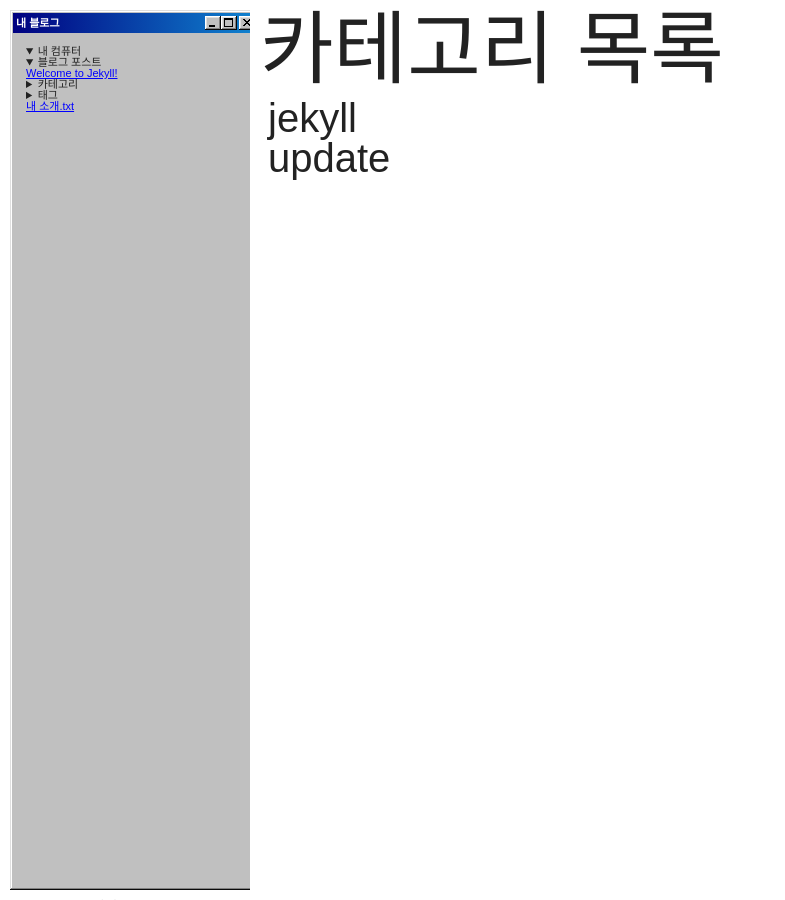
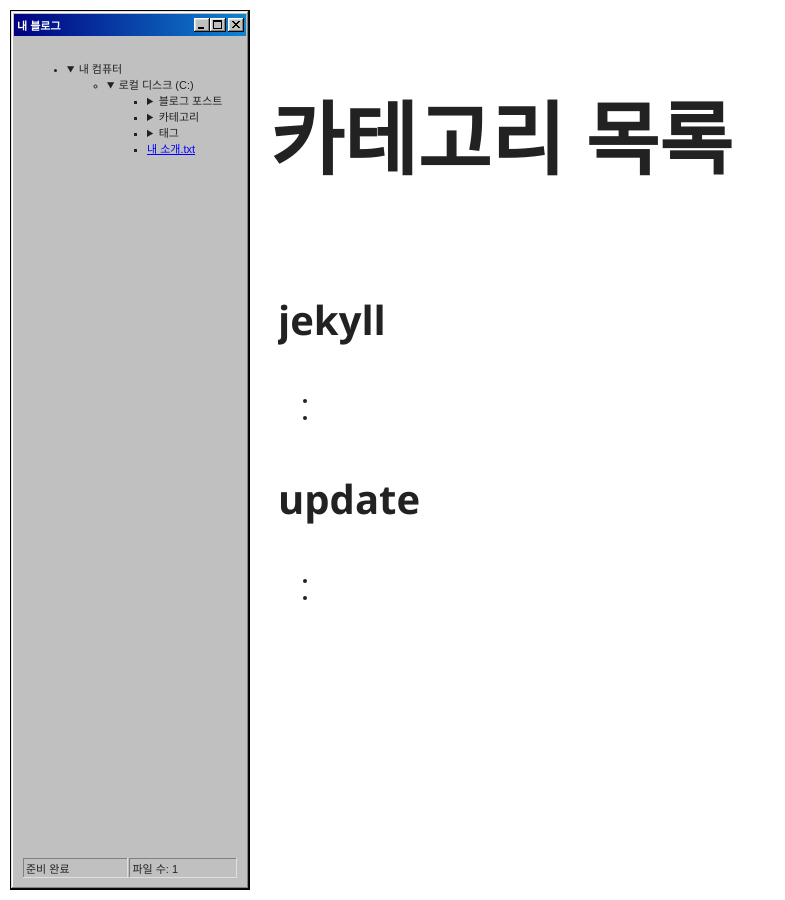
Before and after one commit to shinjeha/shinjeha.github.io, a Jekyll site: the page built from categories.html, in a window 1280 px wide. Shown: the whole page, without its empty margins (0-785 px from the left). Built offline with Jekyll 4.4.1, drawn with Linux system fonts in a browser that asks for light colours; some web fonts are replaced.

Commit message:
test commit

```diff
--- a/_includes/explorer_sidebar.html
+++ b/_includes/explorer_sidebar.html
@@ -1,4 +1,4 @@
-<div class="window" style="width: 250px; height: 100%;">
+<div class="window">
     <div class="title-bar">
         <div class="title-bar-text">내 블로그</div>
         <div class="title-bar-controls">
@@ -7,8 +7,8 @@
             <button aria-label="Close"></button>
         </div>
     </div>
-    <div class="window-body" style="display: flex; flex-direction: column; height: 100%; overflow: hidden;">
-        <div class="tree-view" style="flex-grow: 1; overflow-y: auto; padding: 5px;">
+    <div class="window-body">
+        <div class="tree-view">
             <ul>
                 <li>
                     <details open>
@@ -16,10 +16,15 @@
                         <ul>
                             <li>
                                 <details open>
+                                    <summary>로컬 디스크 (C:)</summary>
+                                    <ul>
+                                        <li>
+                                            <details>
                                                 <summary>블로그 포스트</summary>
                                                 <ul>
                                                     {% for post in site.posts %}
-                                        <li><a href="{{ post.url | relative_url }}">{{ post.title }}</a></li>
+                                                    <li><a href="{{ post.url | relative_url }}">{{ post.title }}</a>
+                                                    </li>
                                                     {% endfor %}
                                                 </ul>
                                             </details>
@@ -42,8 +48,8 @@
                                                 <ul>
                                                     {% assign tags = site.tags | sort %}
                                                     {% for tag in tags %}
-                                        <li><a href="{{ site.baseurl }}/tags/#{{ tag | first | slugify }}">{{ tag |
-                                                first }} ({{ tag | last | size }})</a></li>
+                                                    <li><a href="{{ site.baseurl }}/tags/#{{ tag | first | slugify }}">{{
+                                                            tag | first }} ({{ tag | last | size }})</a></li>
                                                     {% endfor %}
                                                 </ul>
                                             </details>
@@ -53,8 +59,11 @@
                                 </details>
                             </li>
                         </ul>
+                    </details>
+                </li>
+            </ul>
         </div>
-        <div class="status-bar" style="flex-shrink: 0;"> {# flex-shrink:0 추가 #}
+        <div class="status-bar">
             <p class="status-bar-field">준비 완료</p>
             <p class="status-bar-field">파일 수: {{ site.posts | size }}</p>
         </div>
--- a/_includes/head.html
+++ b/_includes/head.html
@@ -7,163 +7,9 @@
     <meta name="description"
         content="{% if page.excerpt %}{{ page.excerpt | strip_html | strip_newlines | truncate: 160 }}{% else %}{{ site.description }}{% endif %}">
 
-    <style>
-        /* Reset default browser styles */
-        html,
-        body,
-        div,
-        span,
-        applet,
-        object,
-        iframe,
-        h1,
-        h2,
-        h3,
-        h4,
-        h5,
-        h6,
-        p,
-        blockquote,
-        pre,
-        a,
-        abbr,
-        acronym,
-        address,
-        big,
-        cite,
-        code,
-        del,
-        dfn,
-        em,
-        img,
-        ins,
-        kbd,
-        q,
-        s,
-        samp,
-        small,
-        strike,
-        strong,
-        sub,
-        sup,
-        tt,
-        var,
-        b,
-        u,
-        i,
-        center,
-        dl,
-        dt,
-        dd,
-        ol,
-        ul,
-        li,
-        fieldset,
-        form,
-        label,
-        legend,
-        table,
-        caption,
-        tbody,
-        tfoot,
-        thead,
-        tr,
-        th,
-        td,
-        article,
-        aside,
-        canvas,
-        details,
-        embed,
-        figure,
-        figcaption,
-        footer,
-        header,
-        hgroup,
-        menu,
-        nav,
-        output,
-        ruby,
-        section,
-        summary,
-        time,
-        mark,
-        audio,
-        video {
-            margin: 0;
-            padding: 0;
-            border: 0;
-            font-size: 100%;
-            font: inherit;
-            vertical-align: baseline;
-        }
+    <link rel="stylesheet" href="/assets/css/98.css">
 
-        /* HTML5 display-role reset for older browsers */
-        article,
-        aside,
-        details,
-        figcaption,
-        figure,
-        footer,
-        header,
-        hgroup,
-        menu,
-        nav,
-        section {
-            display: block;
-        }
-
-        body {
-            line-height: 1;
-        }
-
-        ol,
-        ul {
-            list-style: none;
-        }
-
-        blockquote,
-        q {
-            quotes: none;
-        }
-
-        blockquote:before,
-        blockquote:after,
-        q:before,
-        q:after {
-            content: '';
-            content: none;
-        }
-
-        table {
-            border-collapse: collapse;
-            border-spacing: 0;
-        }
-
-        /* Apply box-sizing to all elements */
-        *,
-        *::before,
-        *::after {
-            box-sizing: border-box;
-        }
-
-        /* Full height setup for HTML and body */
-        html,
-        body {
-            height: 100vh;
-            /* 뷰포트 높이 꽉 채움 */
-            overflow: hidden;
-            /* HTML/BODY에 스크롤바 생기지 않도록 */
-            font-family: 'MS Sans Serif', 'Segoe UI', Tahoma, Geneva, Verdana, sans-serif;
-            /* Windows 98 유사 폰트 계열 */
-            display: flex;
-            /* body를 flex 컨테이너로 설정 */
-            flex-direction: column;
-            /* 자식 요소들을 세로로 정렬 */
-        }
-    </style>
-
-    <link rel="stylesheet" href="/assets/css/98.css">
+    <link rel="stylesheet" href="/assets/css/custom.css">
 
     <link rel="canonical" href="{{ page.url | replace:'index.html','' | absolute_url }}">
     <link rel="alternate" type="application/rss+xml" title="{{ site.title | escape }}" href="{{ " /feed.xml" |
--- a/_layouts/default.html
+++ b/_layouts/default.html
@@ -2,15 +2,15 @@
 <html lang="{{ page.lang | default: site.lang | default: " en" }}">
 {% include head.html %}
 
-<body style="margin: 0; height: 100vh; overflow: hidden; display: flex; flex-direction: column;">
-    <main style="display: flex; flex-grow: 1; overflow: hidden; width: 100%;">
-        <aside style="width: 250px; flex-shrink: 0; padding: 10px; overflow-y: hidden;">
+<body>
+    <div class="blog-container">
+        <aside class="sidebar-area">
             {% include explorer_sidebar.html %}
         </aside>
-        <section style="flex-grow: 1; overflow-y: auto; padding: 10px;">
+        <section class="content-area">
             {{ content }}
         </section>
-    </main>
+    </div>
 </body>
 
 </html>
--- /dev/null
+++ b/assets/css/custom.css
@@ -0,0 +1,99 @@
+/* custom.css */
+
+/* 모든 요소에 box-sizing 적용 및 기본 스타일 초기화 */
+*,
+*::before,
+*::after {
+    box-sizing: border-box;
+}
+
+html,
+body {
+    margin: 0;
+    padding: 0;
+    height: 100vh;
+    /* 뷰포트 높이 꽉 채움 */
+    overflow: hidden;
+    /* HTML/BODY에 스크롤바 생기지 않도록 */
+    font-family: 'MS Sans Serif', 'Segoe UI', Tahoma, Geneva, Verdana, sans-serif;
+    /* Windows 98 유사 폰트 계열 */
+}
+
+body {
+    display: flex;
+    flex-direction: column;
+    /* body를 flex 컨테이너로 설정 (세로 방향) */
+}
+
+/* 전체 블로그 컨테이너 (사이드바 + 콘텐츠) */
+.blog-container {
+    display: flex;
+    /* 가로 방향으로 정렬 */
+    flex-grow: 1;
+    /* body 내에서 남은 모든 공간 차지 */
+    width: 100%;
+    /* 너비 100% */
+    overflow: hidden;
+    /* 컨테이너 자체에 스크롤바 생기지 않도록 */
+}
+
+/* 사이드바 영역 */
+.sidebar-area {
+    width: 260px;
+    /* 사이드바 고정 너비 (window margin/padding 고려) */
+    flex-shrink: 0;
+    /* 너비가 줄어들지 않도록 */
+    padding: 10px;
+    /* 컨테이너 여백 */
+    overflow-y: hidden;
+    /* 사이드바 영역 자체에 스크롤바 숨김 */
+}
+
+/* 콘텐츠 영역 */
+.content-area {
+    flex-grow: 1;
+    /* 남은 모든 수평 공간 차지 */
+    padding: 10px;
+    /* 컨테이너 여백 */
+    overflow-y: auto;
+    /* 콘텐츠가 길어질 때만 세로 스크롤바 */
+}
+
+
+/* Explorer Sidebar 내부 스타일 */
+.window {
+    width: 100%;
+    /* 부모(sidebar-area) 너비 꽉 채움 */
+    height: 100%;
+    /* 부모(sidebar-area) 높이 꽉 채움 */
+    display: flex;
+    flex-direction: column;
+    /* window 내부 요소들을 세로로 정렬 */
+    border: 1px solid #000;
+    /* 98.css window 기본 보더 확인 */
+}
+
+.window-body {
+    display: flex;
+    flex-direction: column;
+    /* window-body 내부 요소들을 세로로 정렬 */
+    flex-grow: 1;
+    /* title-bar 아래 남은 공간 모두 차지 */
+    overflow: hidden;
+    /* window-body 자체에 스크롤바 숨김 */
+}
+
+.tree-view {
+    flex-grow: 1;
+    /* status-bar 위 남은 공간 모두 차지 */
+    overflow-y: auto;
+    /* tree-view 내부에서만 스크롤바 생성 */
+    padding: 5px;
+    /* tree-view 내부 여백 */
+}
+
+.status-bar {
+    flex-shrink: 0;
+    /* 자신의 높이를 유지, 공간 양보 안 함 */
+    /* 98.css의 status-bar 기본 스타일이 적용됨 */
+}
```
Also changed, not shown: other parts of _includes/explorer_sidebar.html (+2 -1 lines). Lines whose indentation alone changed are shown as unchanged.
